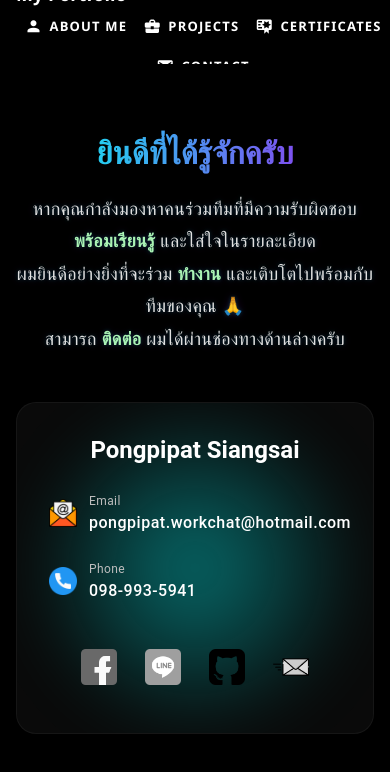
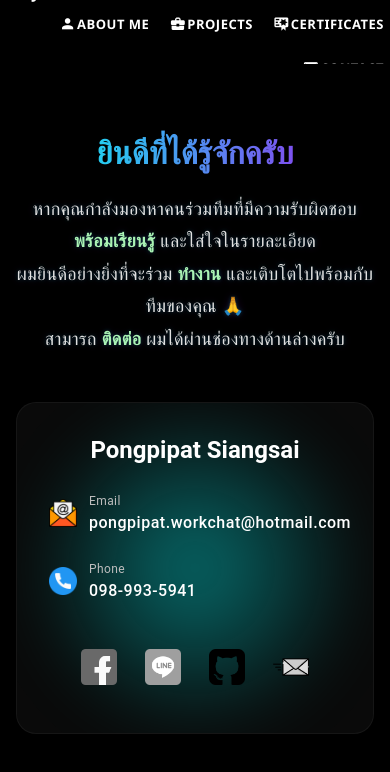
Before and after one commit to Fah-Pongpipat/MyPortfolio, a Vue app: page /contact in a window 390 px wide. Shown: the top 772 px of the page. Built offline with nearby package versions, Linux system fonts and the light colour scheme.

Commit message:
Update MenuView.vue

```diff
--- a/src/views/MenuView.vue
+++ b/src/views/MenuView.vue
@@ -34,77 +34,70 @@
 <style scoped>
 .navbar {
   box-shadow: 0 2px 10px rgba(255, 0, 255, 0.2);
-  padding-left: 16px;
-  padding-right: 16px;
+  padding: 0 16px;
 }
 
-/* ปุ่มเมนู */
 .menu-wrapper {
   display: flex;
   flex-wrap: wrap;
   justify-content: flex-end;
   align-items: center;
   gap: 8px;
+  width: 100%;
+  max-width: 100%;
+  overflow-x: auto;
 }
 
 .menu-wrapper .v-btn {
   font-weight: bold;
+  letter-spacing: 0.5px;
+  transition: 0.2s ease;
   color: white;
   font-size: 16px;
-  padding: 6px 10px;
-  text-transform: none;
-  white-space: nowrap; /* ป้องกันตัดบรรทัดในปุ่ม */
+  white-space: nowrap;
+  padding: 6px 12px;
 }
 
 .menu-wrapper .v-btn:hover {
   color: #ff66cc;
 }
 
-.menu-wrapper .v-icon {
-  font-size: 18px;
-  margin-right: 6px;
+.v-toolbar-title {
+  font-size: 20px;
+  white-space: nowrap;
+  padding-right: 16px;
 }
 
-/* Desktop ใหญ่ */
-@media (min-width: 1200px) {
-  .menu-wrapper .v-btn {
-    font-size: 18px;
-    padding: 10px 16px;
-  }
-}
-
-/* Tablet */
-@media (max-width: 960px) {
-  .v-toolbar-title {
-    font-size: 20px;
-  }
-
-  .menu-wrapper {
-    justify-content: center;
-    gap: 6px;
-  }
-
-  .menu-wrapper .v-btn {
-    font-size: 15px;
-    padding: 6px 8px;
-  }
-}
-
-/* Mobile */
-@media (max-width: 600px) {
+@media (max-width: 768px) {
   .v-toolbar-title {
     font-size: 18px;
   }
 
-  .menu-wrapper {
-    flex-wrap: wrap;
-    justify-content: center;
-    gap: 4px;
+  .menu-wrapper .v-btn {
+    font-size: 14px;
+    padding: 4px 8px;
+  }
+}
+
+@media (max-width: 480px) {
+  .v-toolbar-title {
+    font-size: 16px;
   }
 
   .menu-wrapper .v-btn {
     font-size: 13px;
-    padding: 4px 6px;
+    padding: 3px 6px;
+  }
+}
+
+@media (min-width: 1200px) {
+  .v-toolbar-title {
+    font-size: 24px;
+  }
+
+  .menu-wrapper .v-btn {
+    font-size: 18px;
+    padding: 8px 16px;
   }
 }
 </style>
```
